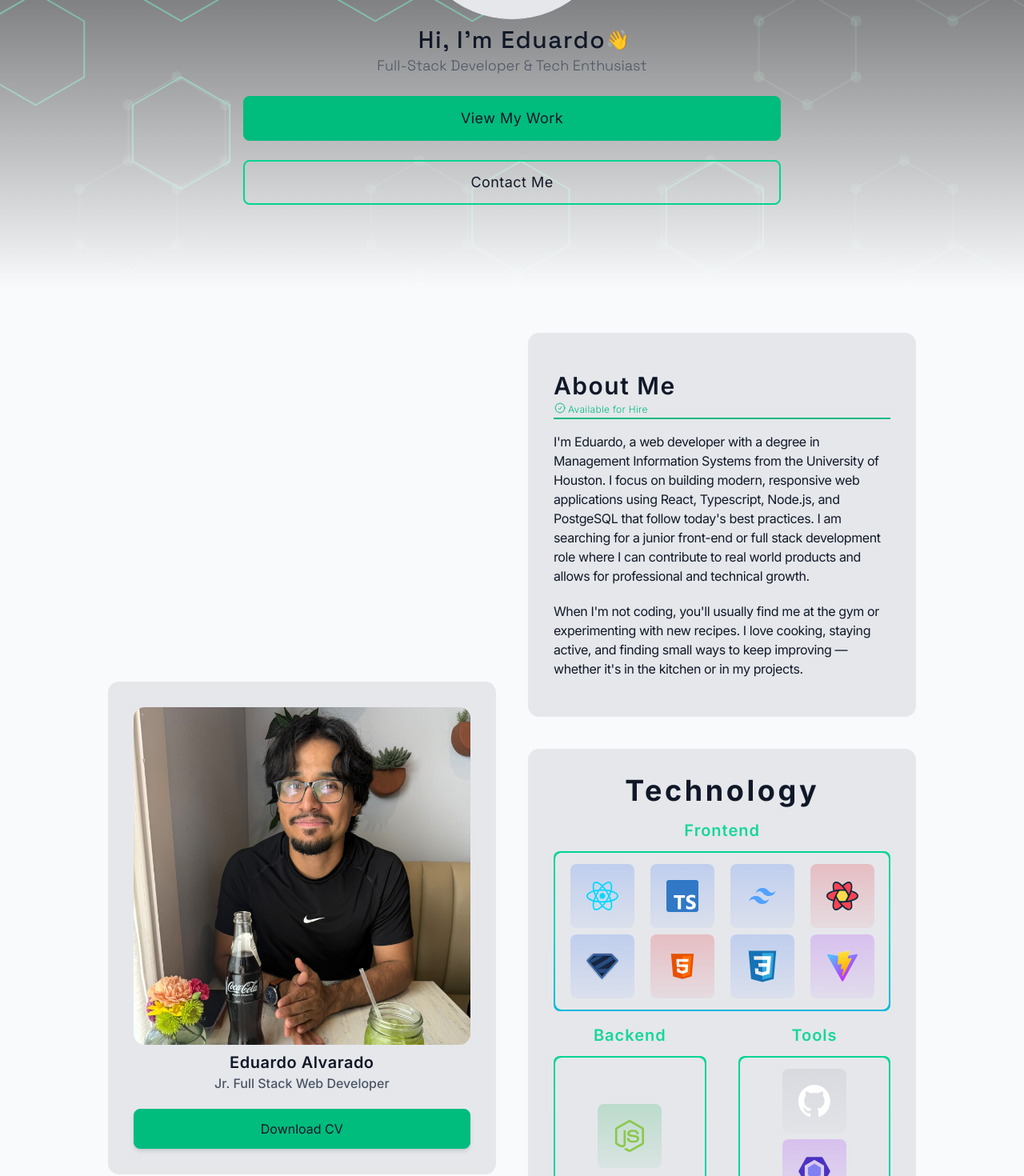
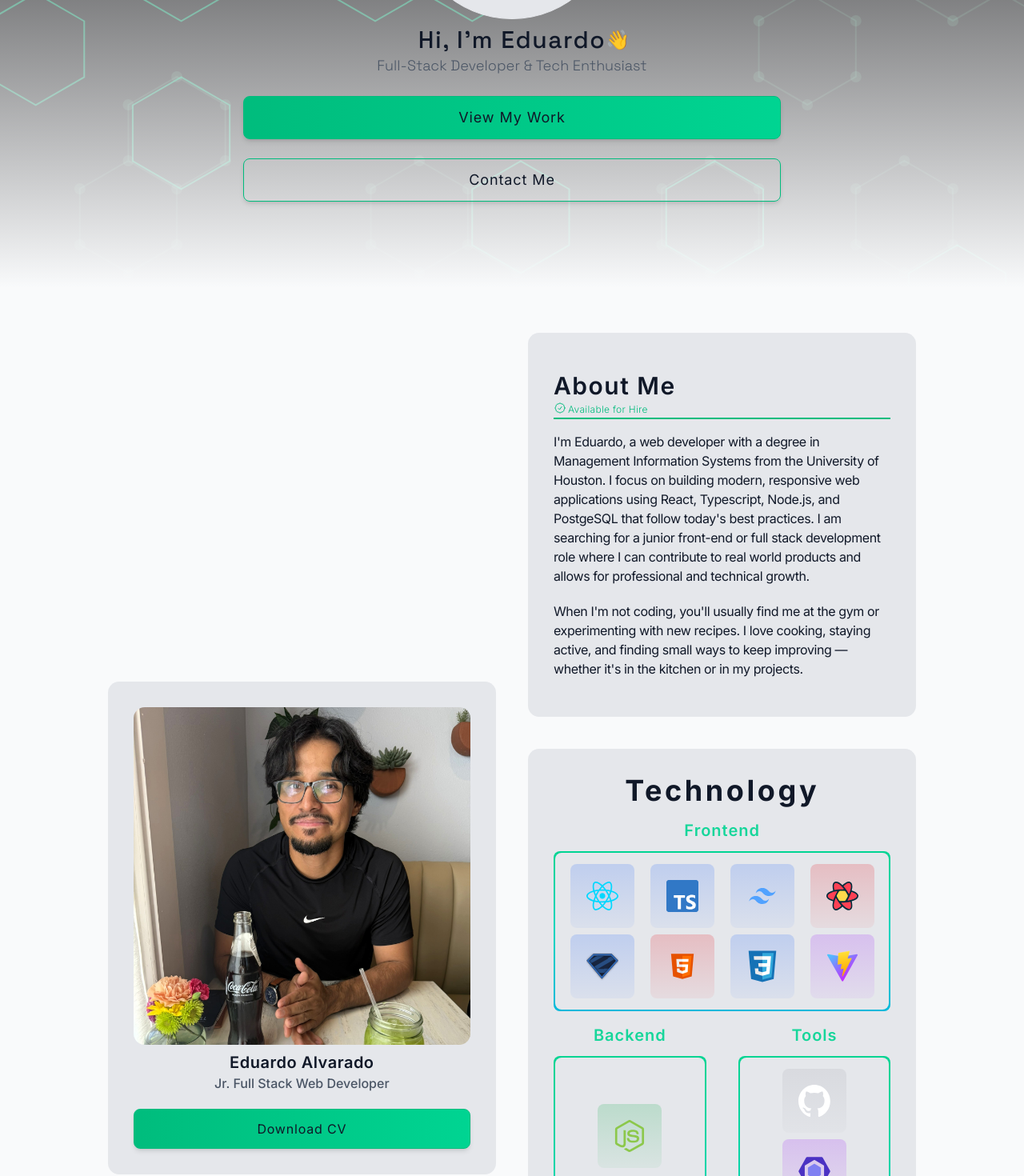
Before and after one commit to ealvara6/devfolio, a React (Vite) app: page / in a window 1280 px wide. Shown: the part 360-1830 px from the top of the page at 80% size. Built offline with nearby package versions, Linux system fonts and the light colour scheme.

Commit message:
feat: replace all buttons with universal component button

```diff
--- a/src/components/sections/about/About.tsx
+++ b/src/components/sections/about/About.tsx
@@ -42,7 +42,7 @@ export const About = () => {
               Jr. Full Stack Web Developer
             </div>
           </div>
-          <Button className="w-full py-3 mt-3">Download CV</Button>
+          <Button className="w-full mt-3">Download CV</Button>
         </div>
       </Card>
       <Card className="flex flex-col py-12">
--- a/src/components/sections/contact/Contact.tsx
+++ b/src/components/sections/contact/Contact.tsx
@@ -1,5 +1,5 @@
 import { SubHeading } from '@/components/shared/SubHeading';
-import { Button, Fieldset, Input, Textarea } from '@headlessui/react';
+import { Fieldset, Input, Textarea } from '@headlessui/react';
 import githubSvg from '@/assets/github.svg';
 import linkedinSvg from '@/assets/linkedin.svg';
 import {
@@ -8,6 +8,7 @@ import {
   EnvelopeIcon,
 } from '@heroicons/react/24/outline';
 import { MapPinIcon } from '@heroicons/react/24/outline';
+import { Button } from '@/components/shared/Button';
 
 export const Contact = () => {
   return (
@@ -39,15 +40,15 @@ export const Contact = () => {
             </p>
           </div>
           <div className="flex justify-between w-full gap-12">
-            <div className="md:border py-2 sm:px-8 w-full md:rounded-md md:hover:border-accent flex flex-col gap-2 items-center">
+            <div className="md:border py-2 sm:px-8 w-full md:rounded-md md:hover:border-accent flex flex-col gap-2 items-center hover:translate-x-0.5 hover:-translate-y-0.5 transition-all duration-300 active:translate-0 cursor-pointer select-none">
               <img src={githubSvg} alt="Github Icon" className="w-10" />
               <div className="hidden md:block">Github</div>
             </div>
-            <div className="md:border py-2 sm:px-8 w-full md:rounded-md md:hover:border-accent flex flex-col gap-2 items-center">
+            <div className="md:border py-2 sm:px-8 w-full md:rounded-md md:hover:border-accent flex flex-col gap-2 items-center hover:translate-x-0.5 hover:-translate-y-0.5 transition-all duration-300 active:translate-0 cursor-pointer select-none">
               <img src={linkedinSvg} alt="Linkedin Icon" className="w-10" />
               <div className="hidden md:block">LinkedIn</div>
             </div>
-            <div className="md:border py-2 sm:px-8 w-full md:rounded-md md:hover:border-accent flex flex-col gap-2 items-center">
+            <div className="md:border py-2 sm:px-8 w-full md:rounded-md md:hover:border-accent flex flex-col gap-2 items-center hover:translate-x-0.5 hover:-translate-y-0.5 transition-all duration-300 active:translate-0 cursor-pointer select-none">
               <EnvelopeIcon className="w-10" />
               <div className="hidden md:block">Email</div>
             </div>
@@ -71,9 +72,8 @@ export const Contact = () => {
             className="px-3 py-3.5 rounded-lg bg-border resize-none h-48"
             placeholder="Message"
           />
-          <Button className="bg-gradient-to-r from-emerald-500 to-emerald-400 p-3.5 rounded-xl text-xl font-semibold tracking-wider">
-            Submit
-          </Button>
+          <Button className="text-xl font-semibold py-4">Submit</Button>
+
           <div className="text-text-muted text-sm">
             Prefer email? You can reach me at{' '}
             <a
--- a/src/components/sections/hero/Hero.tsx
+++ b/src/components/sections/hero/Hero.tsx
@@ -1,4 +1,5 @@
 import Memoji from '@/assets/Memoji.png';
+import { Button } from '@/components/shared/Button';
 
 export const Hero = () => {
   return (
@@ -21,12 +22,10 @@ export const Hero = () => {
           </div>
         </div>
         <div className="w-full text-lg flex flex-col gap-6 tracking-wide items-center">
-          <button className="rounded-md w-full py-3 bg-accent border-2 border-accent max-w-2xl">
-            View My Work
-          </button>
-          <button className="rounded-md w-full py-3 border-[var(--color-accent-light)] border-2 max-w-2xl">
+          <Button className="w-full max-w-2xl">View My Work</Button>
+          <Button className="w-full max-w-2xl" variant="outline">
             Contact Me
-          </button>
+          </Button>
         </div>
       </div>
     </section>
--- a/src/components/sections/projects/ProjectCard.tsx
+++ b/src/components/sections/projects/ProjectCard.tsx
@@ -1,3 +1,4 @@
+import { Button } from '@/components/shared/Button';
 import type { Project } from './projectData';
 
 export const ProjectCard = ({ data }: { data: Project }) => {
@@ -38,12 +39,10 @@ export const ProjectCard = ({ data }: { data: Project }) => {
         </div>
         <Tech tech={data.tech} />
         <div className="flex gap-4 justify-center pb-6">
-          <button className=" py-3 w-36 bg-accent rounded-lg">
-            Live Preview
-          </button>
-          <button className="border py-3 w-36 border-accent-light rounded-lg">
-            <div className="relative">Code</div>
-          </button>
+          <Button className="w-36">Live Preview</Button>
+          <Button className="w-36" variant="outline">
+            Code
+          </Button>
         </div>
       </div>
     </div>
--- a/src/components/shared/Button.tsx
+++ b/src/components/shared/Button.tsx
@@ -10,10 +10,10 @@ type ButtonProps = {
 } & React.ButtonHTMLAttributes<HTMLButtonElement>;
 
 const baseClasses =
-  'border rounded-md border-accent hover:-translate-y-0.5 hover:translate-x-0.5 transition-all shadow-md cursor-pointer active:translate-0';
+  'border rounded-md border-accent hover:-translate-y-0.5 hover:translate-x-0.5 transition-all shadow-md cursor-pointer py-3 active:translate-0 tracking-wider';
 
 const variantClasses: Record<ButtonVariant, string> = {
-  primary: 'bg-accent',
+  primary: 'bg-gradient-to-r from-emerald-500 to-emerald-400',
   outline: 'bg-transparent',
 };
 
```
